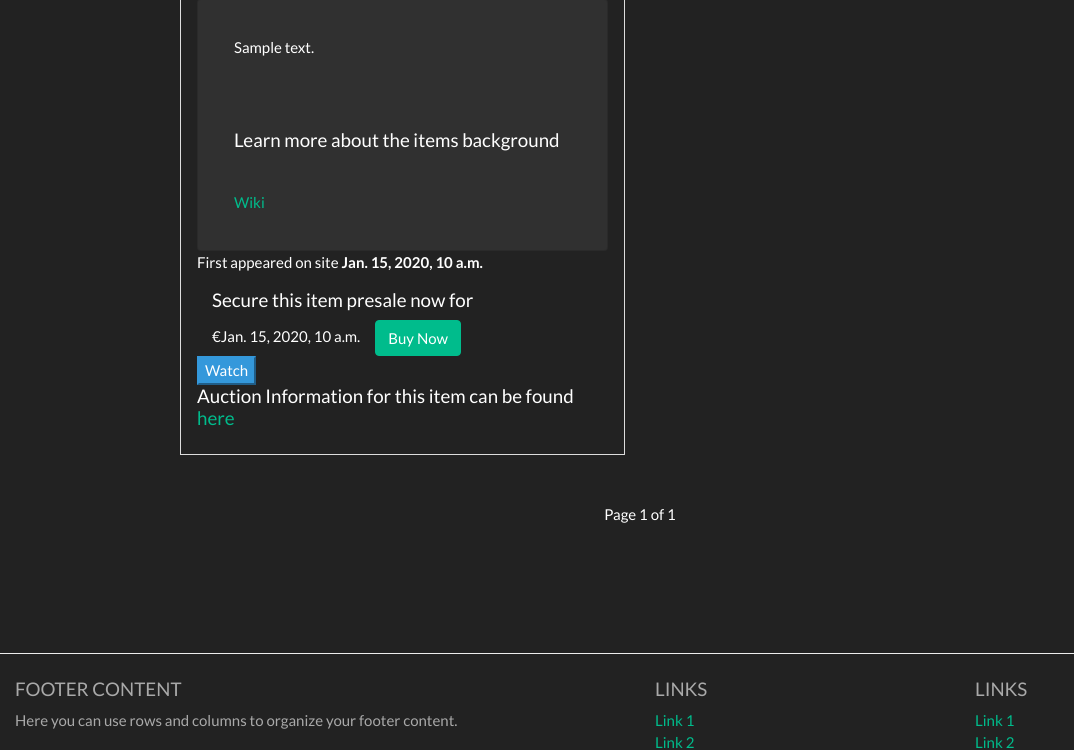
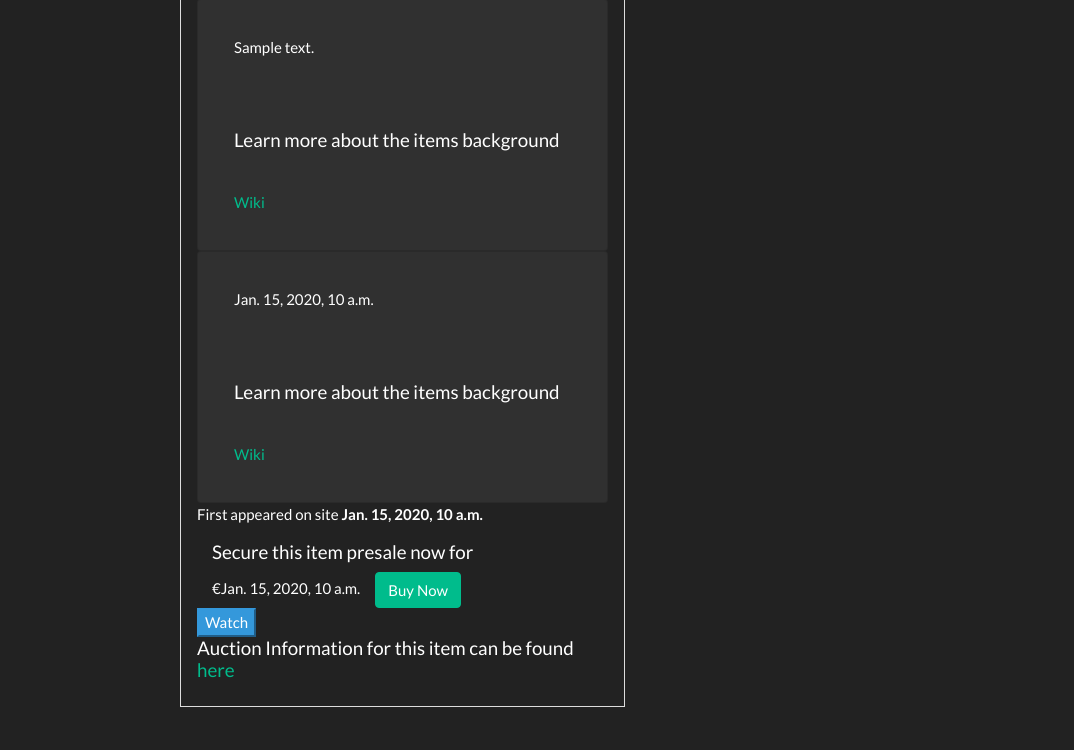
Before and after one commit to Didgerydont/fullstack-milestone, a Django app: template antiques/templates/antiques.html in a window 1280 px wide. Shown: the part 752-1502 px from the top of the page, without its empty margins (0-1074 px from the left). Run offline with Django 3.2, Linux system fonts and the light colour scheme; the template is opened without the code that fills it: most values are stand-ins (such as "Sample title", 1, 10 or a date in 2020); grey boxes marked "Sample" are stand-in pictures; some libraries are stand-ins or nearby versions.

Commit message:
I am actually full on losing my mind

```diff
--- a/antiques/templates/antiques.html
+++ b/antiques/templates/antiques.html
@@ -42,6 +42,12 @@
                     <strong><h5 class="p-3">Learn more about the items background</h5></strong>
                     <a class="p-3" href="{{ antique.edu_info }}">Wiki</a>
                 </div>
+                <div class="card card-body">
+                    <p class="antique-description p-3">{{ auction.antique_id.date_posted }}</p>
+                    <br>
+                    <strong><h5 class="p-3">Learn more about the items background</h5></strong>
+                    <a class="p-3" href="{{ antique.edu_info }}">Wiki</a>
+                </div>
                 <p class="date-posted">First appeared on site <strong>{{ antique.date_posted }}</strong></p>
                 <form method="post" action="#">
                     {% csrf_token %}
--- a/antiques/views.py
+++ b/antiques/views.py
@@ -12,16 +12,12 @@ def all_antiques(request):
     Displays all products for sale that are currently active in the database
     """
     antiques = Antiques.objects.all()
-    auction_information = Auction.objects.get(
-        auction_id=request.antiques.auction.auction_id
-    )
     pages = pagination(request, antiques, 4)
 
     context = {
         'items': pages[0],
         'page_range': pages[1],
         'antiques': antiques,
-        'auction_information': auction_information
     }
 
     return render(request, 'antiques.html', context)
--- a/auction/models.py
+++ b/auction/models.py
@@ -4,7 +4,7 @@ from antiques.models import Antiques
 
 
 class Auction(models.Model):
-    antique_id = models.OneToOneField(Antiques, on_delete=models.CASCADE)
+    antique_id = models.OneToOneField(Antiques, on_delete=models.CASCADE, primary_key=True)
     number_of_bids = models.IntegerField()
     time_starting = models.DateTimeField()
     time_ending = models.DateTimeField()
--- a/auction/templates/showallauctions.html
+++ b/auction/templates/showallauctions.html
@@ -43,7 +43,7 @@
                     <p class="auction-info p-3">Current highest bid: {{ auction.current_leader }}</p>
 
                 </div>
-                <p class="date-posted">First appeared on site <strong>{{ auction.auction_id.date_posted }}</strong></p>
+                <p class="date-posted">First appeared on site <strong>{{ auction.date_posted }}</strong></p>
                 <form method="post" action="#">
                     {% csrf_token %}
                     <div class="buy-now">
```
